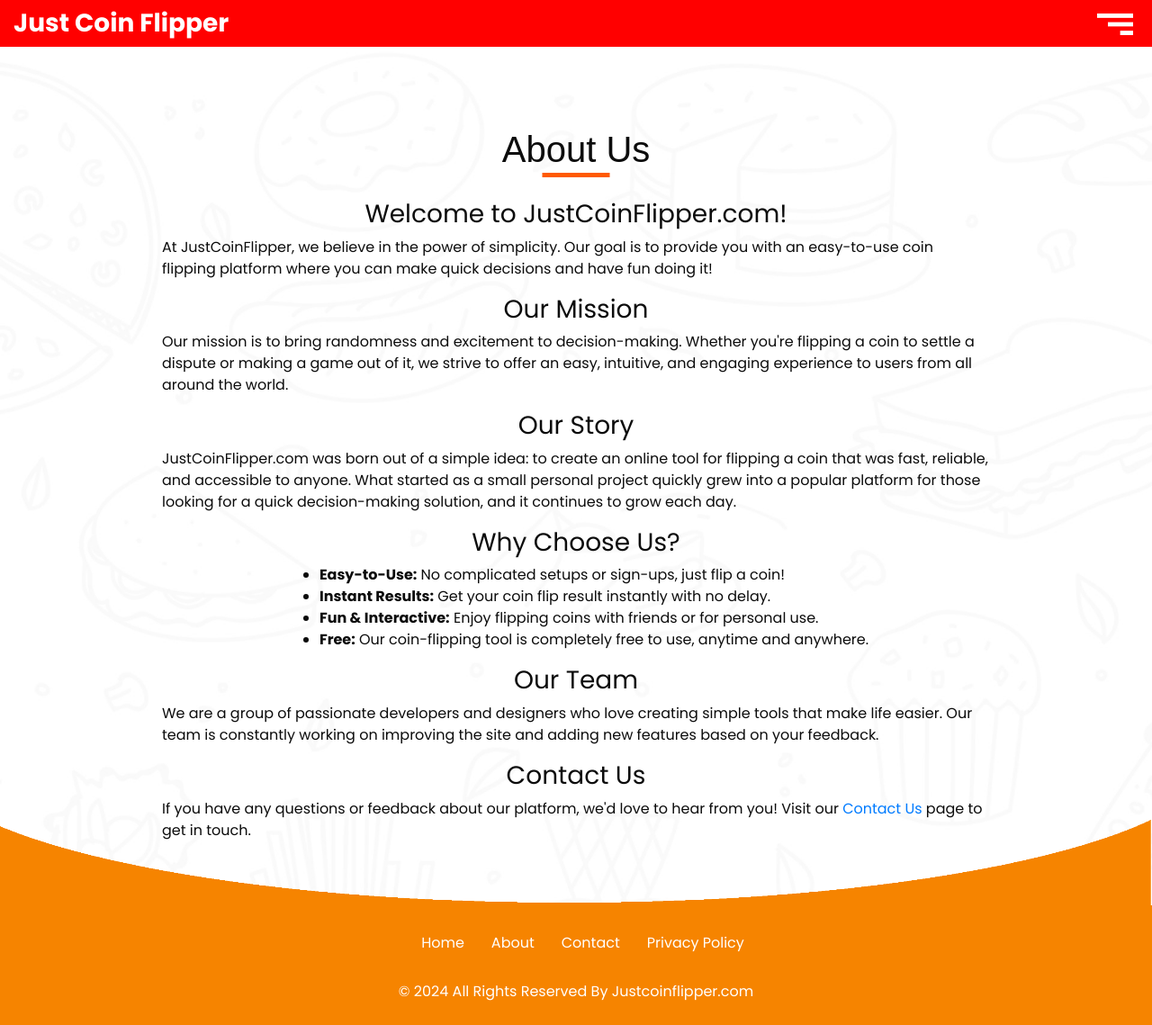
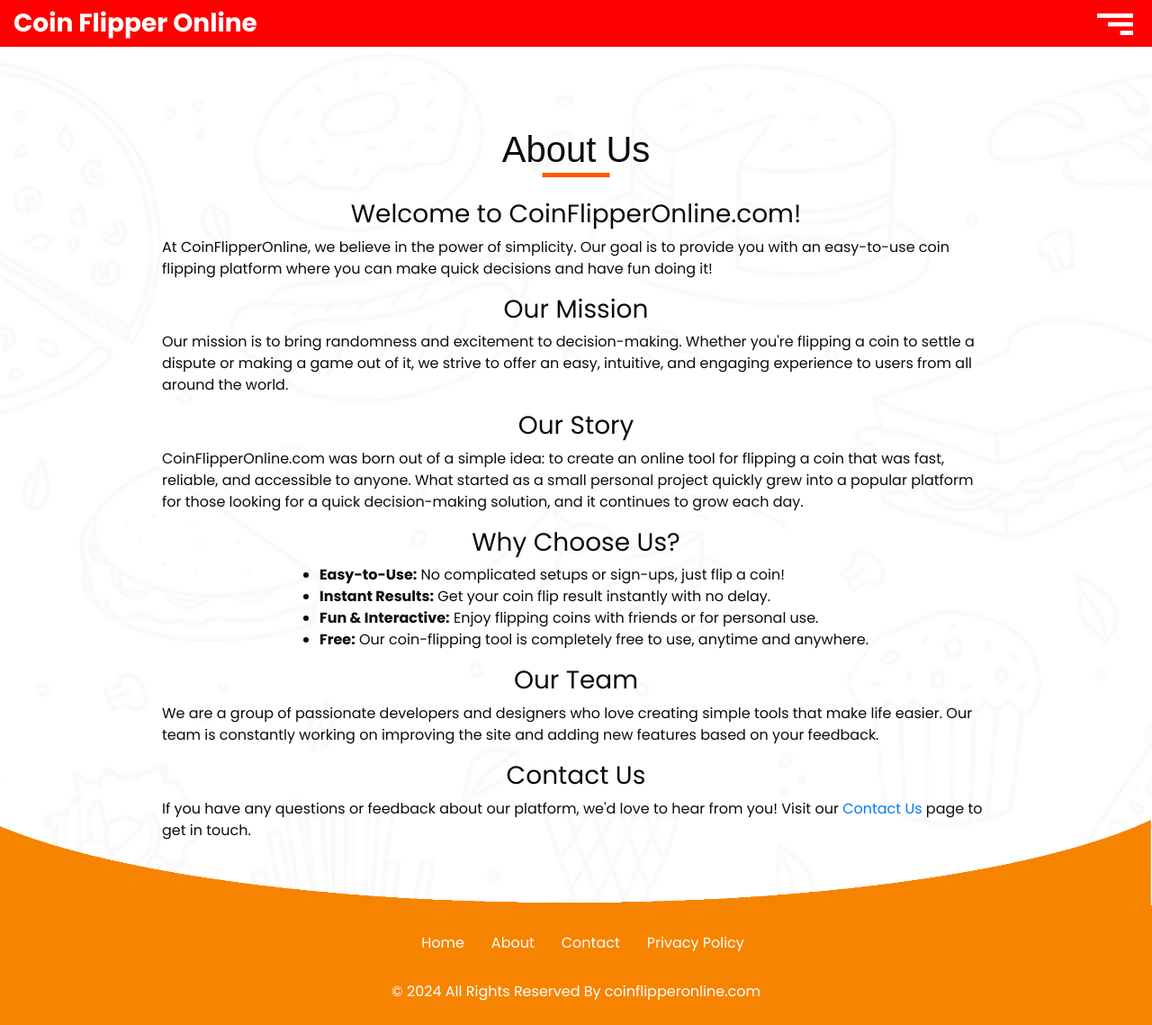
Before and after one commit to satyajidebnath/coin, a website: page public/about.html in a window 1280 px wide. Shown: the whole page at 90% size. Drawn offline with nearby package versions, Linux system fonts and the light colour scheme; a script that the page names is missing; a web font is replaced by a local one.

Commit message:
Add files via upload

```diff
--- a/public/about.html
+++ b/public/about.html
@@ -46,7 +46,7 @@
         <nav class="navbar navbar-expand-lg custom_nav-container">
           <a class="navbar-brand" href="/">
             <span>
-              Just Coin Flipper
+              Coin Flipper Online
             </span>
           </a>
           <div class="" id="">
@@ -82,14 +82,15 @@
             About Us
           </h2>
        <br/>
-        <h3>Welcome to JustCoinFlipper.com!</h3>
-        <p>At JustCoinFlipper, we believe in the power of simplicity. Our goal is to provide you with an easy-to-use coin flipping platform where you can make quick decisions and have fun doing it!</p>
+        <h3>Welcome to CoinFlipperOnline.com!</h3>
+        <p>At CoinFlipperOnline, we believe in the power of simplicity. Our goal is to provide you with an easy-to-use coin flipping platform where you can make quick decisions and have fun doing it!</p>
 
         <h3>Our Mission</h3>
         <p>Our mission is to bring randomness and excitement to decision-making. Whether you're flipping a coin to settle a dispute or making a game out of it, we strive to offer an easy, intuitive, and engaging experience to users from all around the world.</p>
 
         <h3>Our Story</h3>
-        <p>JustCoinFlipper.com was born out of a simple idea: to create an online tool for flipping a coin that was fast, reliable, and accessible to anyone. What started as a small personal project quickly grew into a popular platform for those looking for a quick decision-making solution, and it continues to grow each day.</p>
+        <p>
+CoinFlipperOnline.com was born out of a simple idea: to create an online tool for flipping a coin that was fast, reliable, and accessible to anyone. What started as a small personal project quickly grew into a popular platform for those looking for a quick decision-making solution, and it continues to grow each day.</p>
 
         <h3>Why Choose Us?</h3>
         <ul>
@@ -153,7 +154,7 @@
       <div class="container">
         <p>
           &copy; <span id="displayYear"></span> All Rights Reserved By
-          Justcoinflipper.com
+          coinflipperonline.com
 
         </p>
       </div>
```
Also changed, not shown: public/contact.html (+3 -3 lines), public/index.html (+4 -4 lines), public/privacy-policy.html (+3 -3 lines), public/images/flipacoin.png.
